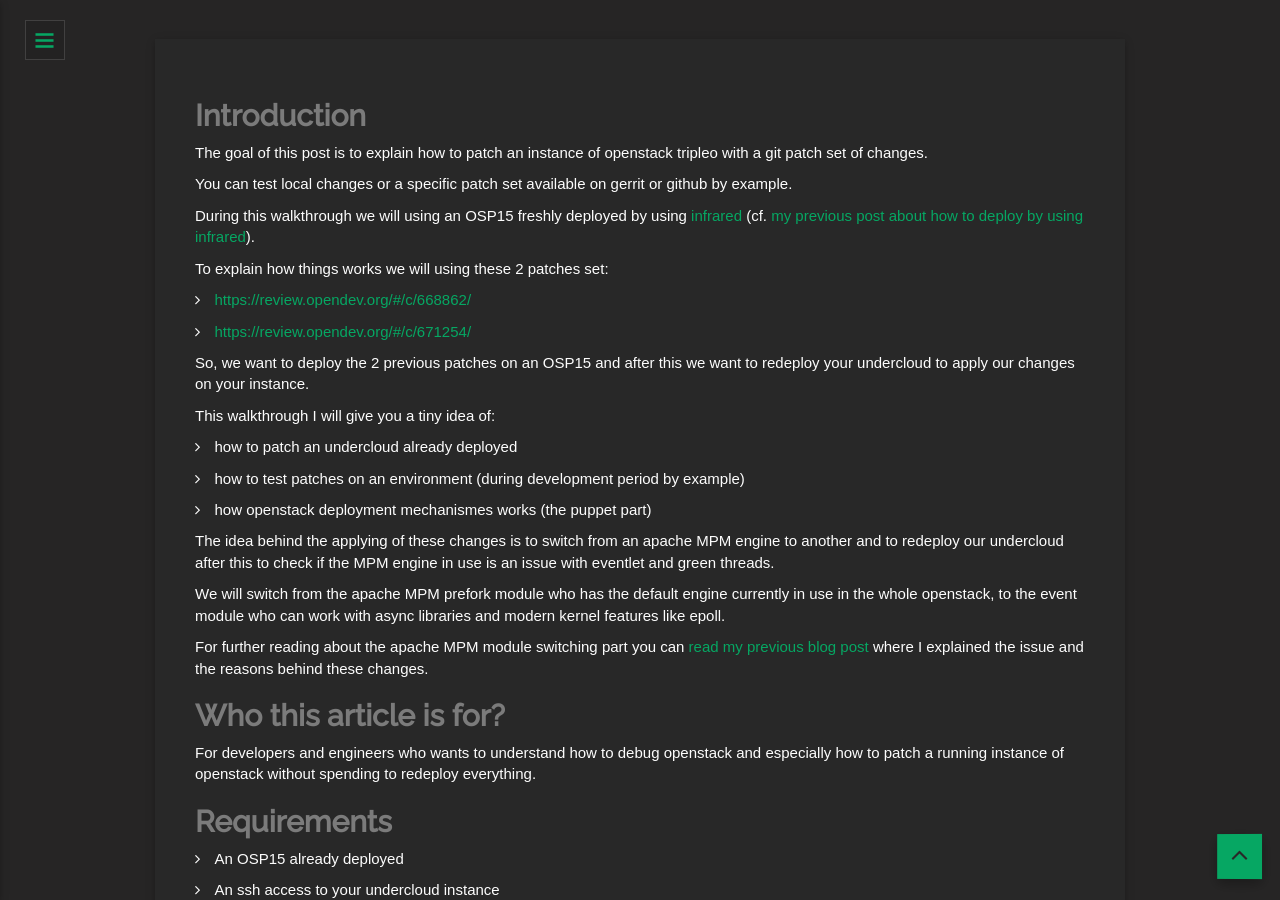
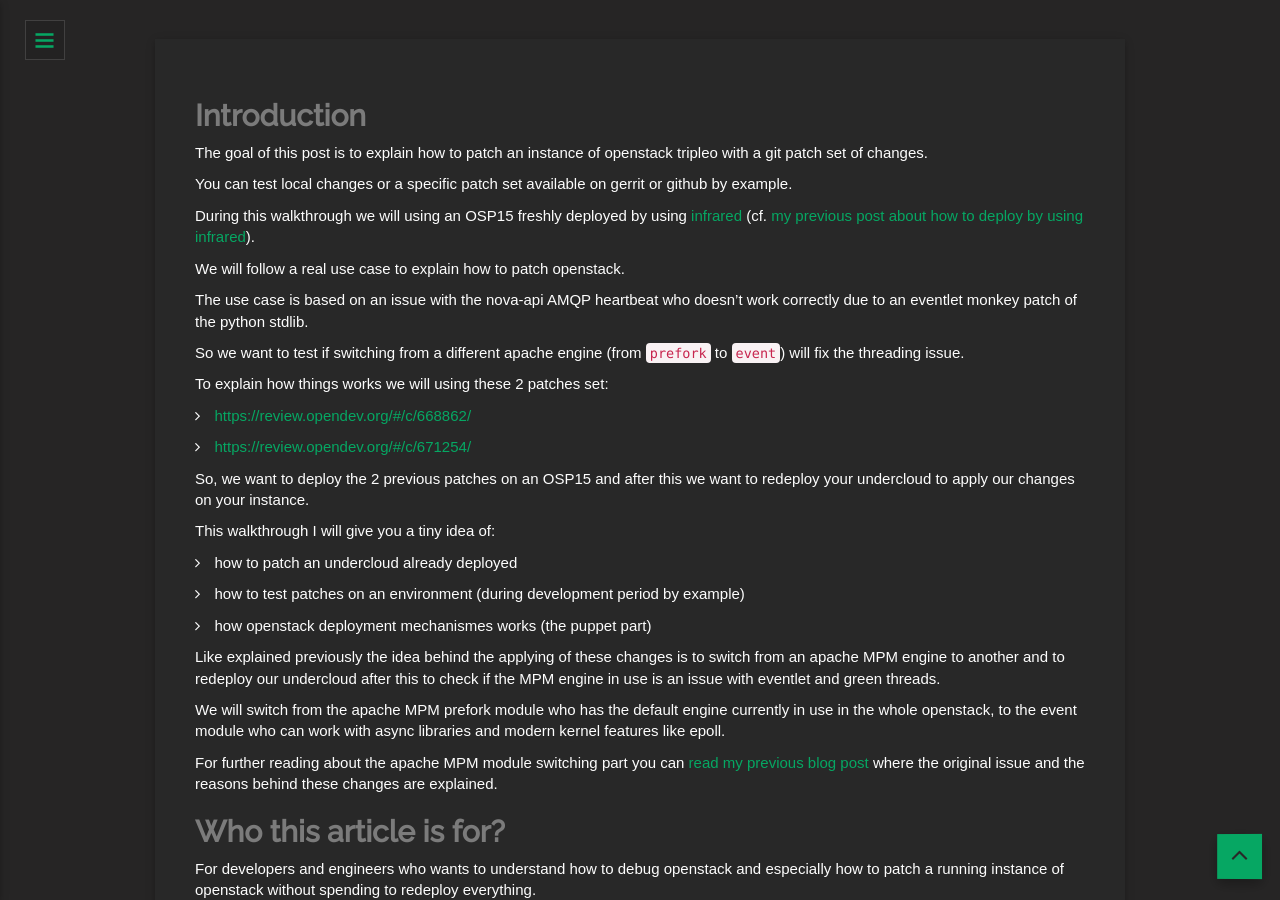
Before and after one commit to 4383/4383.github.io, a Jekyll site: the page built from _posts/2019-7-23-how-to-patch-openstack-tripleo.markdown, in a window 1280 px wide and 900 px high, scrolled down 572 px. Built offline with Jekyll 4.4.1, drawn with Linux system fonts in a browser that asks for light colours; nearby versions of some CDN libraries; some web fonts are replaced; some of the changed text lies outside the part shown.

Commit message:
reword some sentences

```diff
--- a/_posts/2019-7-23-how-to-patch-openstack-tripleo.markdown
+++ b/_posts/2019-7-23-how-to-patch-openstack-tripleo.markdown
@@ -1,6 +1,6 @@
 ---
 layout: post
-title:  "How to patch openstack tripelo"
+title:  "How to patch openstack tripelo with a new apache engine"
 description: "How to patch openstack tripleo and especially your undercloud to test your changes"
 date:   2019-7-23 16:31:00 +0100
 image: tripleo.png
@@ -17,6 +17,14 @@ gerrit or github by example.
 During this walkthrough we will using an OSP15 freshly deployed by using
 [infrared](https://infrared.readthedocs.io/en/stable/index.html) (cf. [my previous post about how to deploy by using infrared]({% post_url 2019-2-5-prepare-environment-to-use-red-hat-infrared %})).
 
+We will follow a real use case to explain how to patch openstack.
+
+The use case is based on an issue with the nova-api AMQP heartbeat who doesn't
+work correctly due to an eventlet monkey patch of the python stdlib.
+
+So we want to test if switching from a different apache engine (from `prefork`
+to `event`) will fix the threading issue.
+
 To explain how things works we will using these 2 patches set:
 - [https://review.opendev.org/#/c/668862/](https://review.opendev.org/#/c/668862/)
 - [https://review.opendev.org/#/c/671254/](https://review.opendev.org/#/c/671254/)
@@ -29,7 +37,7 @@ This walkthrough I will give you a tiny idea of:
 - how to test patches on an environment (during development period by example)
 - how openstack deployment mechanismes works (the puppet part)
 
-The idea behind the applying of these changes is to switch from an
+Like explained previously the idea behind the applying of these changes is to switch from an
 apache MPM engine to another and to redeploy our undercloud after this to check
 if the MPM engine in use is an issue with eventlet and green threads.
 
@@ -39,7 +47,7 @@ async libraries and modern kernel features like epoll.
 
 For further reading about the apache MPM module switching part you can
 [read my previous blog post]({% post_url 2019-7-15-how-nova-consume-oslo-messaging %})
-where I explained the issue and the reasons behind these changes.
+where the original issue and the reasons behind these changes are explained.
 
 ## Who this article is for?
 
```
